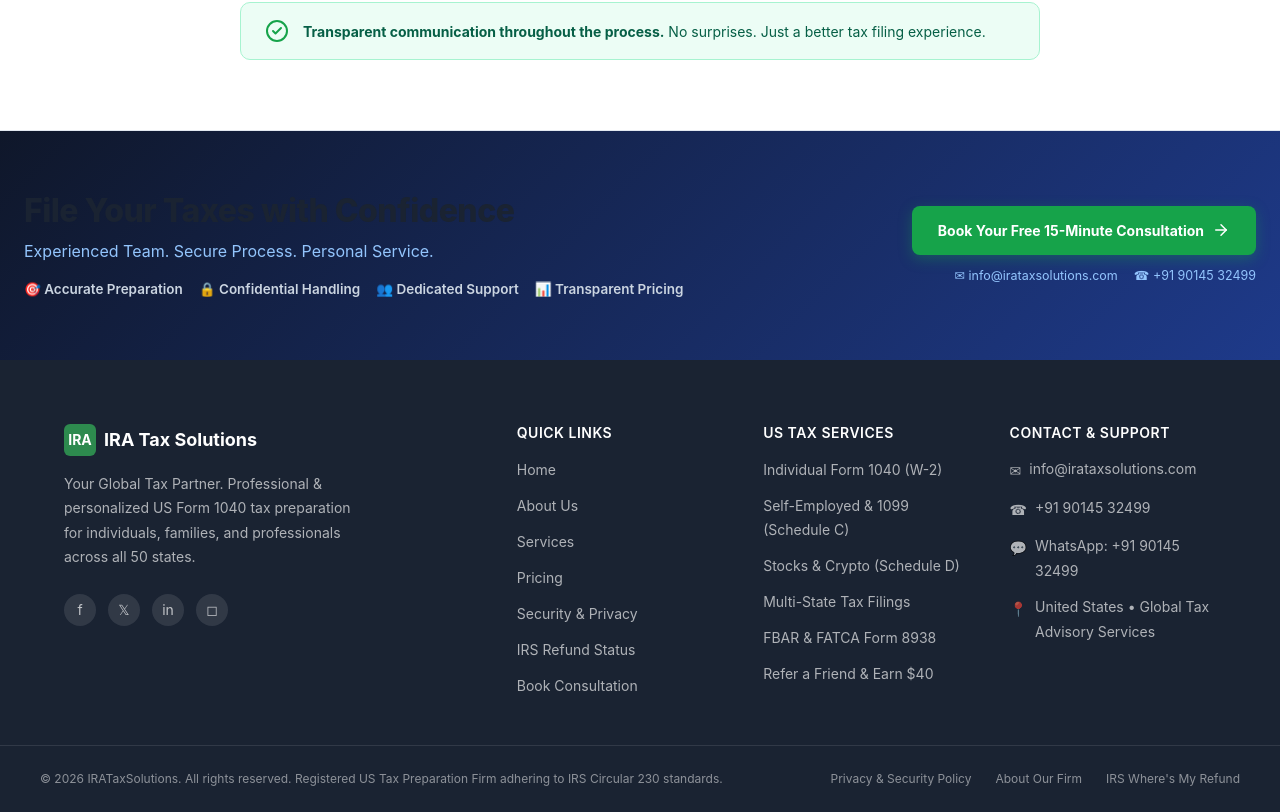
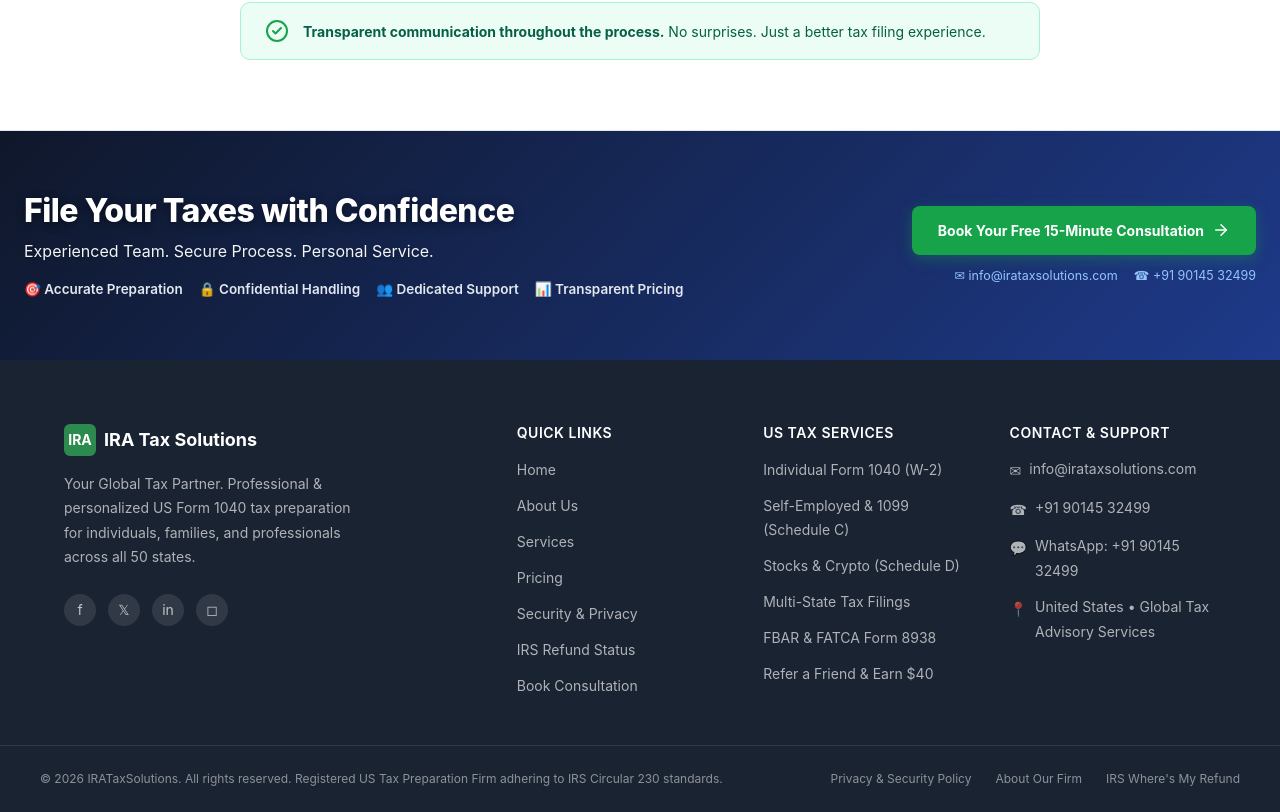
Before and after one commit to murali007/ira-tax-solutions, a React (Vite) app: page / in a window 1280 px wide. Shown: the part 2572-3384 px from the top of the page. Built offline with nearby package versions, Linux system fonts and the light colour scheme; no server answers.

Commit message:
fix(home): make 'File Your Taxes with Confidence' heading and text bright white

```diff
--- a/src/pages/public/Home.css
+++ b/src/pages/public/Home.css
@@ -537,12 +537,15 @@
   font-weight: 800;
   margin: 0 0 8px;
   letter-spacing: -0.5px;
+  color: #ffffff !important;
+  text-shadow: 0 2px 8px rgba(0, 0, 0, 0.5);
 }
 
 .confidence-text-col p {
   font-size: 16px;
-  color: #93c5fd;
+  color: #f1f5f9 !important;
   margin: 0 0 16px;
+  text-shadow: 0 1px 3px rgba(0, 0, 0, 0.3);
 }
 
 .confidence-pillars {
@@ -550,7 +553,7 @@
   gap: 16px;
   flex-wrap: wrap;
   font-size: 13.5px;
-  color: #cbd5e1;
+  color: #e2e8f0 !important;
   font-weight: 600;
 }
 
```
